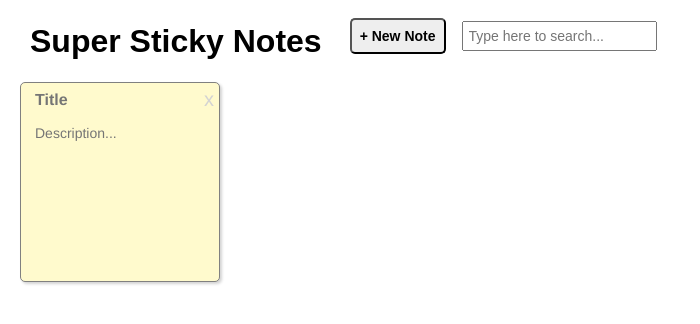
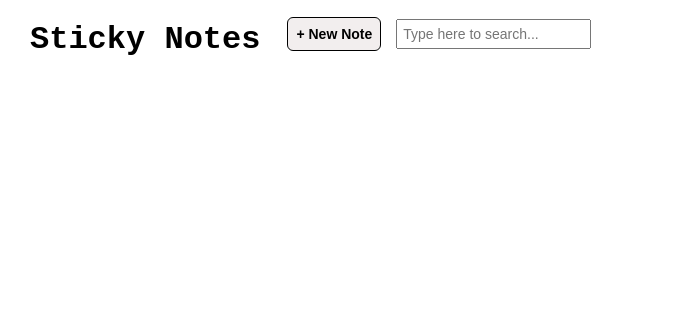
Before and after one commit to sheblair/sticky-notes, a React (Vite) app: page / in a window 1280 px wide. Shown: the top 324 px of the page, without its empty margins (0-700 px from the left). Built offline with nearby package versions, Linux system fonts and the light colour scheme.

Commit message:
edited styles

```diff
--- a/index.html
+++ b/index.html
@@ -4,6 +4,7 @@
     <meta charset="UTF-8" />
     <link rel="icon" type="image/svg+xml" href="/vite.svg" />
     <meta name="viewport" content="width=device-width, initial-scale=1.0" />
+    <script src="https://kit.fontawesome.com/fb23e24526.js" crossorigin="anonymous"></script>
     <title>Sticky Notes</title>
   </head>
   <body>
--- a/src/App.jsx
+++ b/src/App.jsx
@@ -1,24 +1,18 @@
-import React, { useState } from "react";
+import React, { useState, useEffect } from "react";
 import Header from "./components/Header";
 import NotesList from "./components/NotesList";
 import notesColors from "./notesColors";
 
 export default function App() {
-  const [notes, setNotes] = useState([
-    {
-      id: Date.now(),
-      title: "",
-      body: "",
-      doesMatchSearch: true,
-      backgroundColor: "LemonChiffon",
-    },
-  ]);
+  const [notes, setNotes] = useState(
+    JSON.parse(localStorage.getItem("notes")) || []
+  );
 
   const [searchText, setSearchText] = useState("");
 
-  // useEffect(() => {
-  //   localStorage.setItem("notes", JSON.stringify(notes));
-  // }, [notes]);
+  useEffect(() => {
+    localStorage.setItem("notes", JSON.stringify(notes));
+  }, [notes]);
 
   function addNote() {
     const randomIndex = Math.floor(Math.random() * notesColors.length);
--- a/src/components/Header.jsx
+++ b/src/components/Header.jsx
@@ -2,13 +2,12 @@ import React from "react";
 
 export default function Header(props) {
   const callSearch = (event) => {
-    const { value } = event.target;
-    props.onSearch(value);
+    props.onSearch(event.target.value);
   };
 
   return (
     <header className="app-header__controls">
-      <h1 className="app-header__title">Super Sticky Notes</h1>
+      <h1 className="app-header__title">Sticky Notes</h1>
       <aside>
         <button onClick={props.addNote} className="add-new">
           + New Note
--- a/src/components/Note.jsx
+++ b/src/components/Note.jsx
@@ -13,8 +13,8 @@ export default function Note(props) {
     props.onType(changedNoteId, "body", updatedValue);
   }
 
-  function handleClick(e) {
-    e.preventDefault();
+  function handleClick(event) {
+    event.preventDefault();
     props.removeNote(props.note.id);
   }
 
@@ -36,9 +36,10 @@ export default function Note(props) {
         value={props.note.body}
         onChange={updateBody}
       />
-      <span className="note__delete" onClick={handleClick}>
-        x
-      </span>
+      <i
+        className="fa-solid fa-trash-can note__delete"
+        onClick={handleClick}
+      ></i>
     </li>
   );
 }
--- a/src/components/NotesList.jsx
+++ b/src/components/NotesList.jsx
@@ -2,8 +2,8 @@ import React from "react";
 import Note from "./Note";
 
 export default function NotesList(props) {
-  const filterCallback = (note) => note.doesMatchSearch;
-  const filteredNotes = props.notes.filter(filterCallback);
+  const filteredNotes = props.notes.filter((note) => note.doesMatchSearch);
+
   const renderNote = (note) => (
     <Note
       key={note.id}
--- a/src/index.css
+++ b/src/index.css
@@ -25,7 +25,8 @@ textarea {
 
 .app-header__title {
   margin: 10px 20px 0px;
-  font-family: Arial, sans-serif;
+  font-family: 'Courier New', monospace;
+  font-weight: 700;
 }
 
 .app-header__controls {
@@ -51,8 +52,9 @@ textarea {
   cursor: pointer;
   padding: 8px;
   font-weight: bolder;
-  background-color: #eee;
-  outline: none;
+  background-color: #f2eeee;
+  outline: 1px solid black;
+  border: none;
 }
 
 .note {
@@ -90,9 +92,9 @@ textarea {
 
 .note__delete {
   position: absolute;
-  top: 0px;
-  right: 0px;
-  font-size: 20px;
+  top: 5px;
+  right: 5px;
+  font-size: 15px;
   color: lightgrey;
   padding: 5px;
 }
```
